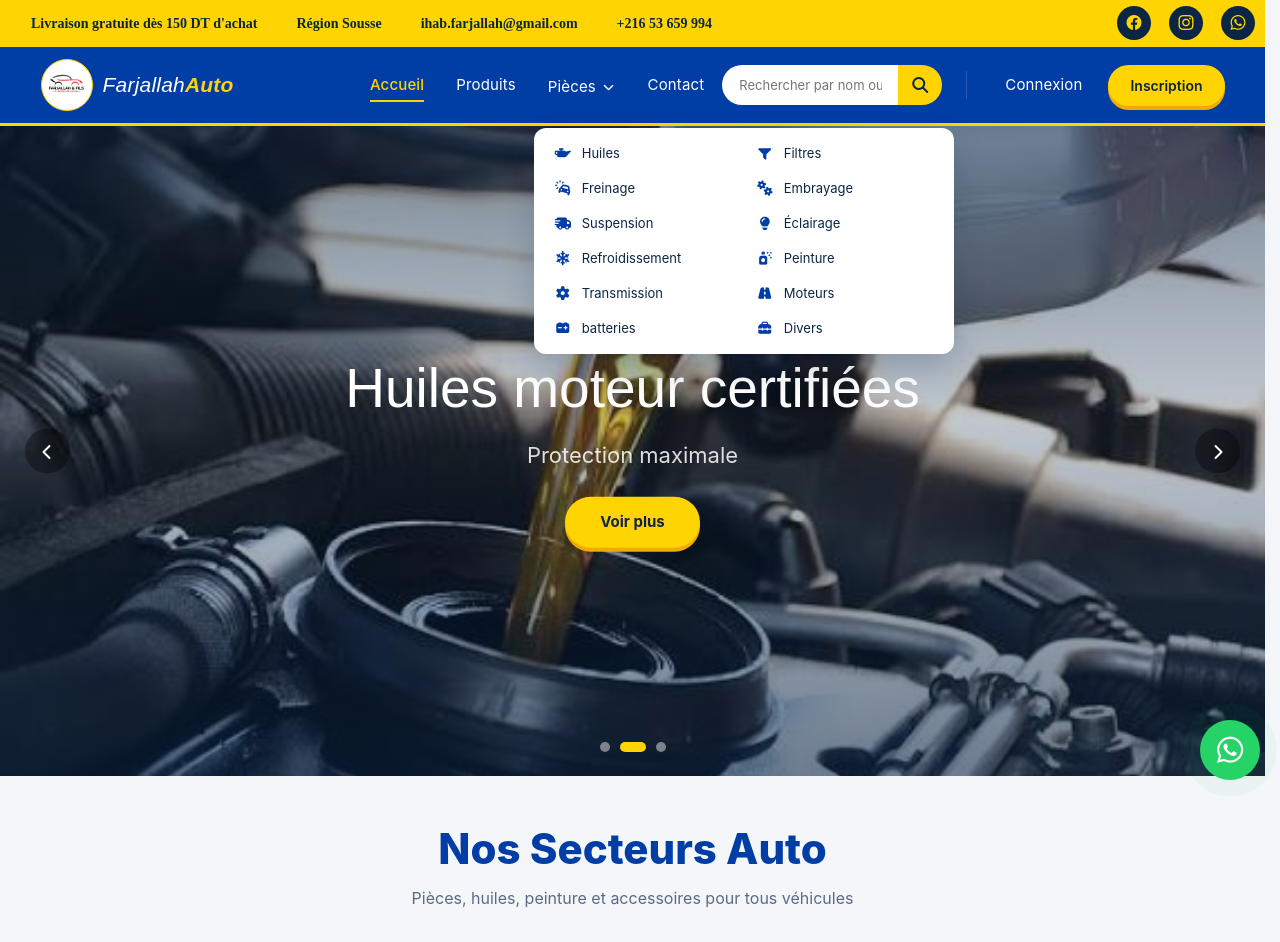
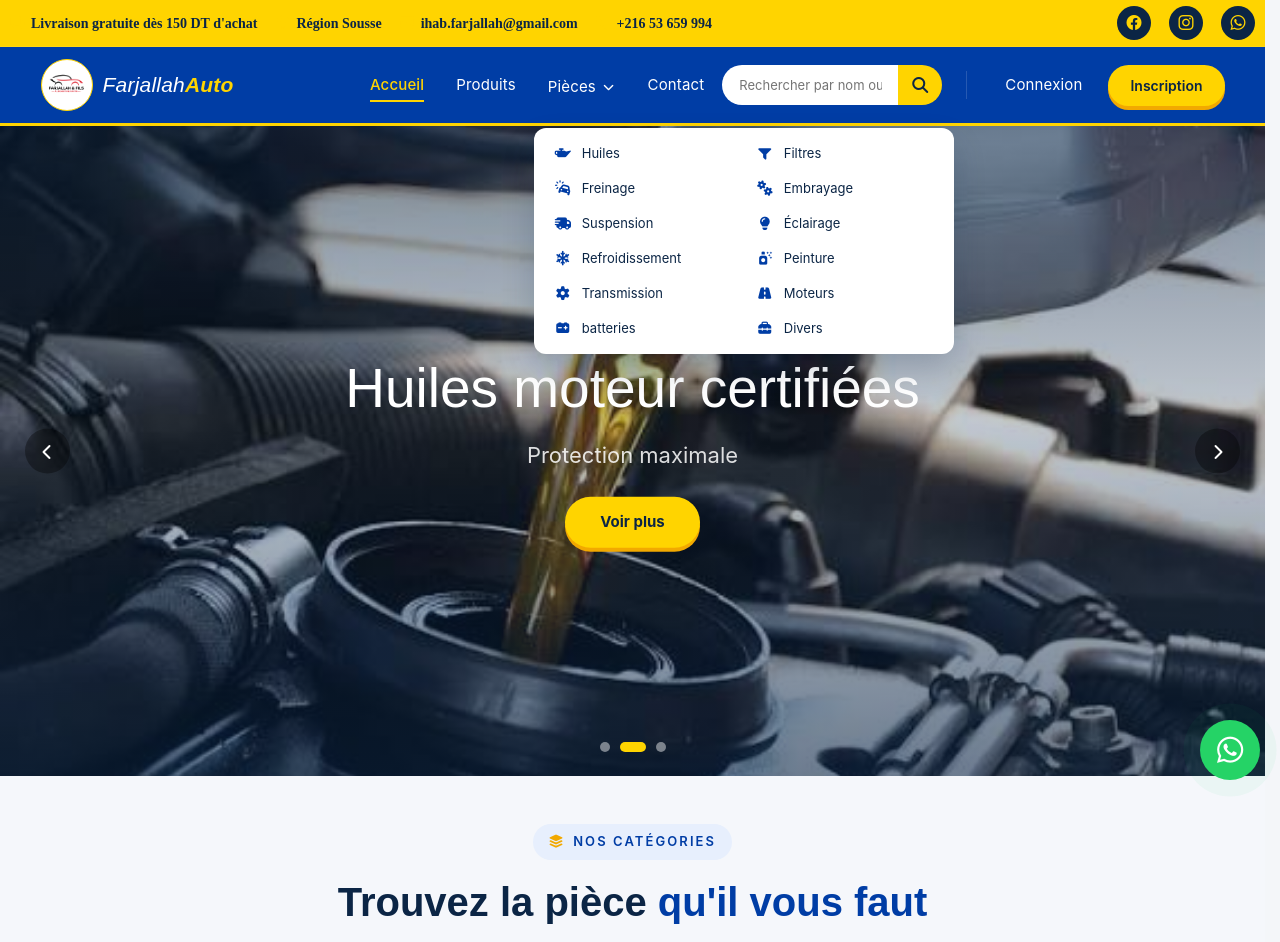
Before and after one commit to Belajouza-foued/farjallah-react, a React (Create React App) app: page / in a window 1280 px wide. Shown: the top 942 px of the page. Built offline with nearby package versions, Linux system fonts and the light colour scheme.

Commit message:
changer les sections

```diff
--- a/src/pages/Home.jsx
+++ b/src/pages/Home.jsx
@@ -9,13 +9,14 @@ import PaintSection from "../components/PaintSection";
 import StockInfo from "../components/StockInfo";
 import WhatsappButton from "../components/WhatsappButton";
 import "../styles/theme.css"
+import CategorySection from "../components/CategorySection";
 
 function Home() {
   return (
     <>
 
       <Hero />
-      <Sectors />
+      <CategorySection/>
       <Brands />
       <OilReferences />
       <About />
--- a/src/pages/Products.jsx
+++ b/src/pages/Products.jsx
@@ -1,13 +1,14 @@
 import React, { useEffect, useState,useCallback } from "react";
 import api from "../api/axios";
+import Sectors from "../components/Sectors";
 import { useCart } from "../context/CartContext";
 import { useSearchParams } from "react-router-dom";
-import CategorySection from "../components/CategorySection";
 import "bootstrap-icons/font/bootstrap-icons.css";
 import { Link } from "react-router-dom";
 import VehicleFilter from "../components/VehicleFilter";
 import Sidebar from "../components/Sidebar";
 import "../styles/Products.css";
+import { Sector } from "recharts";
 
 const Products = () => {
   const [products, setProducts] = useState([]);
@@ -237,7 +238,7 @@ const searchByVehicle = async (vehicleId) => {
       </div>
     )}
   </div>
-  <CategorySection/>
+  <Sectors/>
 </div>
   );
 };
```
